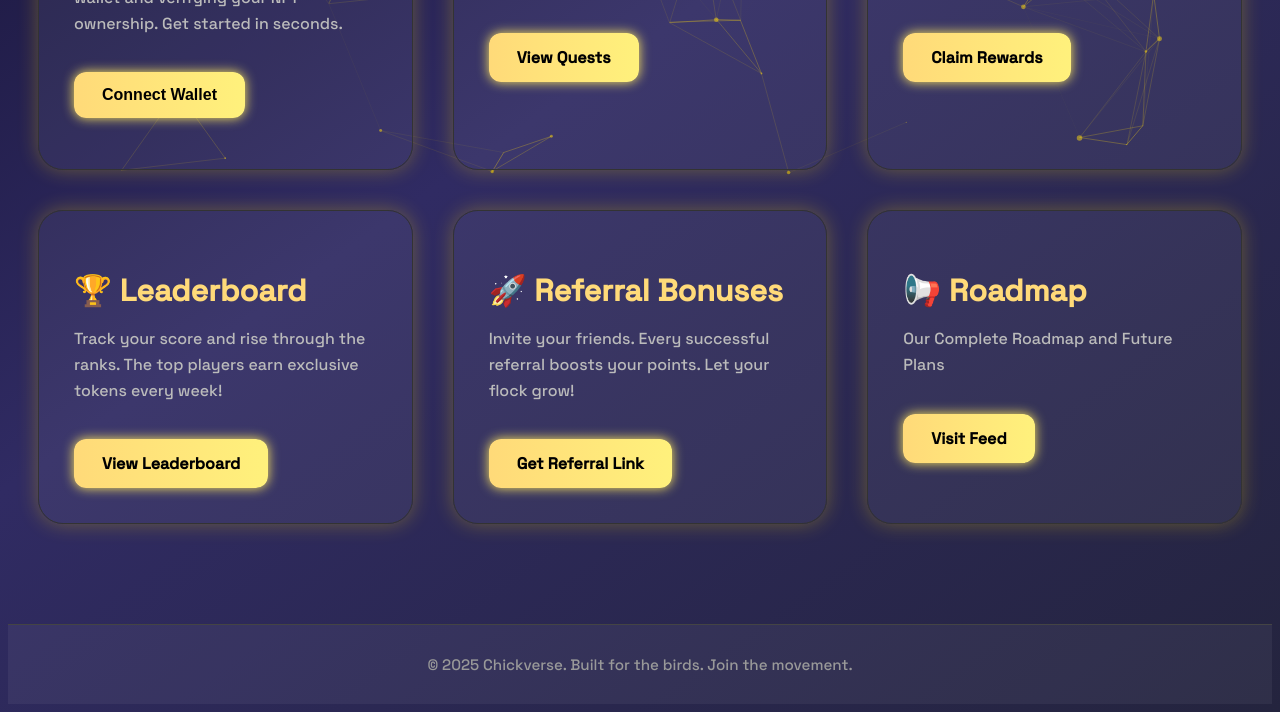
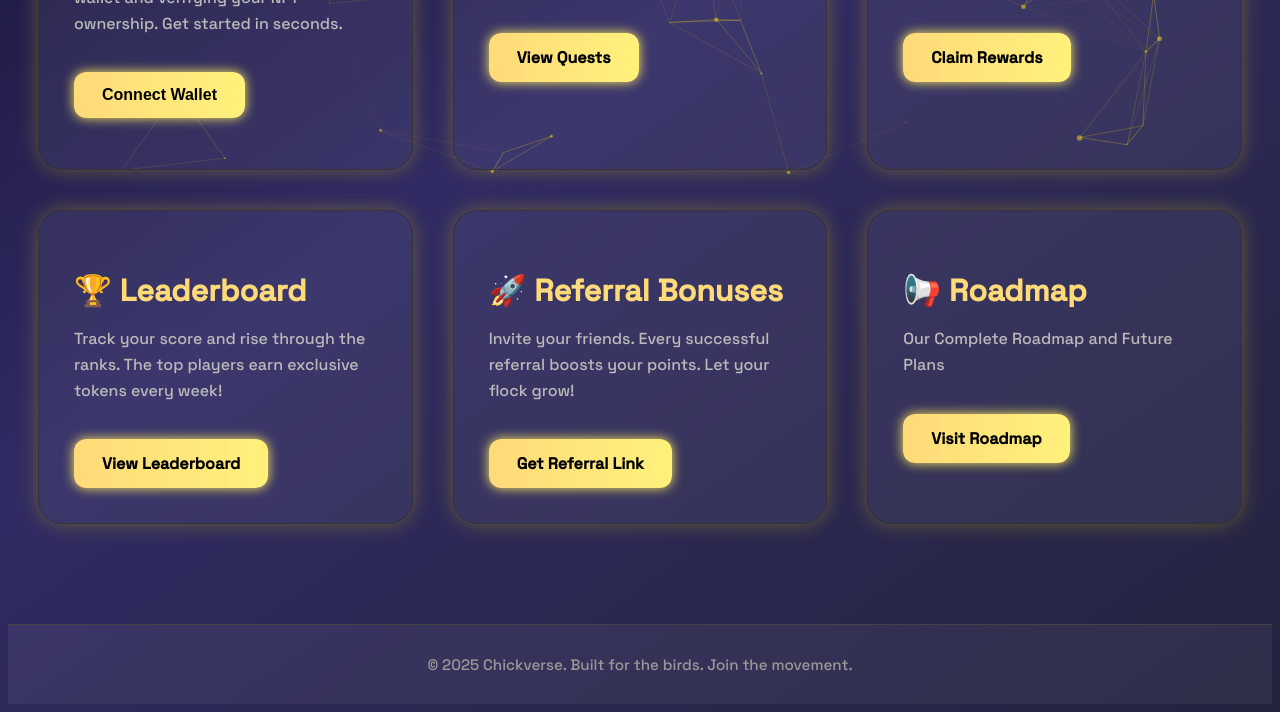
Before and after one commit to avikamat/chickverse-p2a, a plain HTML site: page index.html in a window 1280 px wide. Shown: the part 622-1334 px from the top of the page. Drawn offline with nearby package versions, Linux system fonts and the light colour scheme.

Commit message:
Update index.html

```diff
--- a/index.html
+++ b/index.html
@@ -181,7 +181,7 @@
       <div class="card">
         <h2>📢 Roadmap</h2>
         <p>Our Complete Roadmap and Future Plans</p>
-        <a href="community.html" class="btn">Visit Feed</a>
+        <a href="community.html" class="btn">Visit Roadmap</a>
       </div>
     </div>
   </div>
```
